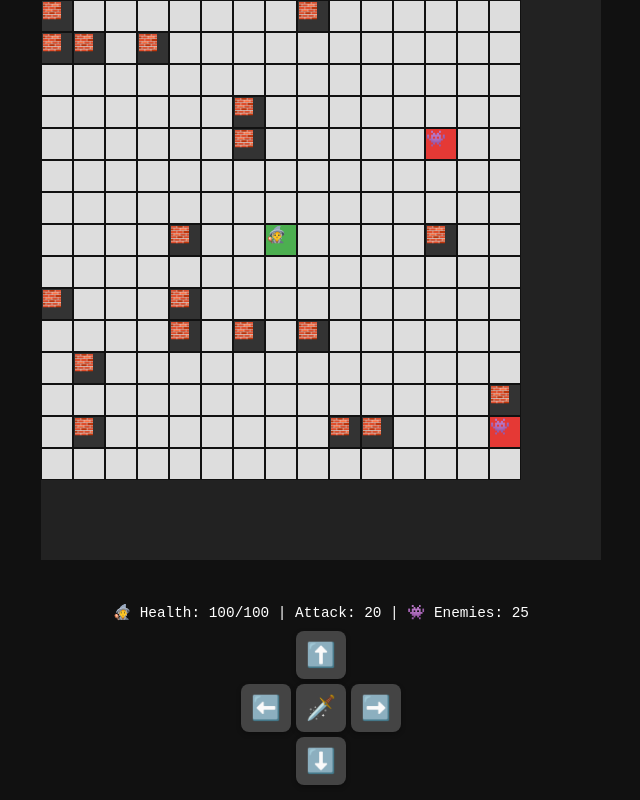
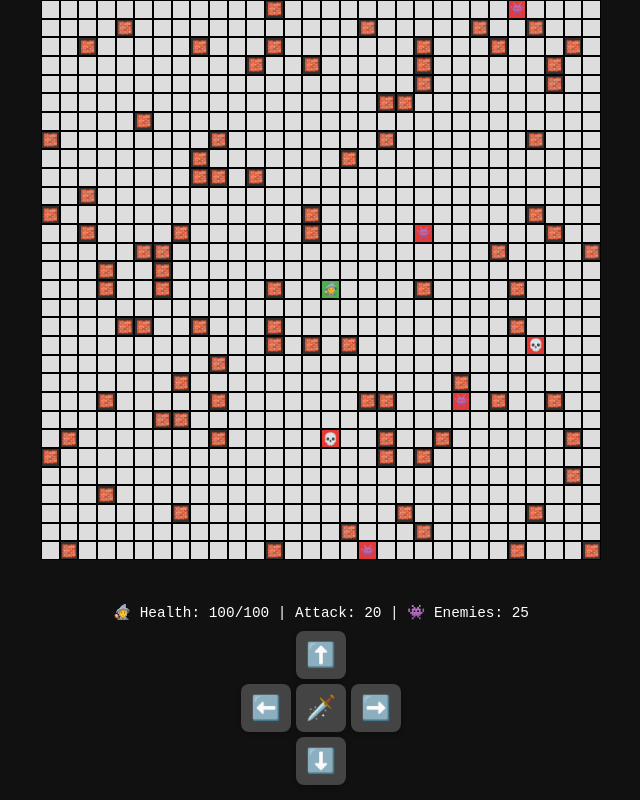
Before and after one commit to fabulousman12/dungen_game, a plain HTML site: page index.html in a window 1280 px wide. Shown: the whole page, without its empty margins (319-959 px from the left). Drawn offline with Linux system fonts and the light colour scheme.

Commit message:
Move upgrade styling

```diff
--- a/script.js
+++ b/script.js
@@ -1,7 +1,7 @@
 
 const MAP_WIDTH = 80;
 const MAP_HEIGHT = 80;
-const VIEWPORT_SIZE = 15;
+const VIEWPORT_SIZE = 30;
 const SIGHT_RANGE = 6;
 
 let map = [];
@@ -72,7 +72,9 @@ function render() {
   const game = document.createElement('div');
   game.id = 'game';
   game.style.display = 'grid';
-  game.style.gridTemplateColumns = `repeat(${VIEWPORT_SIZE}, 32px)`;
+game.style.gridTemplateColumns = `repeat(${VIEWPORT_SIZE}, 1fr)`;
+game.style.width = 'min(90vmin, 90vw, 90vh)';
+game.style.height = 'min(90vmin, 90vw, 90vh)';
 
   const half = Math.floor(VIEWPORT_SIZE / 2);
   const startX = Math.max(0, Math.min(MAP_WIDTH - VIEWPORT_SIZE, player.x - half));
--- a/style.css
+++ b/style.css
@@ -35,12 +35,16 @@ html, body {
 
 /* Grid cells */
 .cell {
-  width: 100%;
-  height: 100%;
   aspect-ratio: 1 / 1;
+  display: flex;
+  align-items: center;
+  justify-content: center;
+  font-size: calc(1.5vmin);
+  user-select: none;
+    border: 1px solid #000; /* Or another contrasting color */
   box-sizing: border-box;
-  border: 0.5px solid #111; /* Creates visual boundary */
 }
+
 
 /* Tile types */
 .floor {
```
